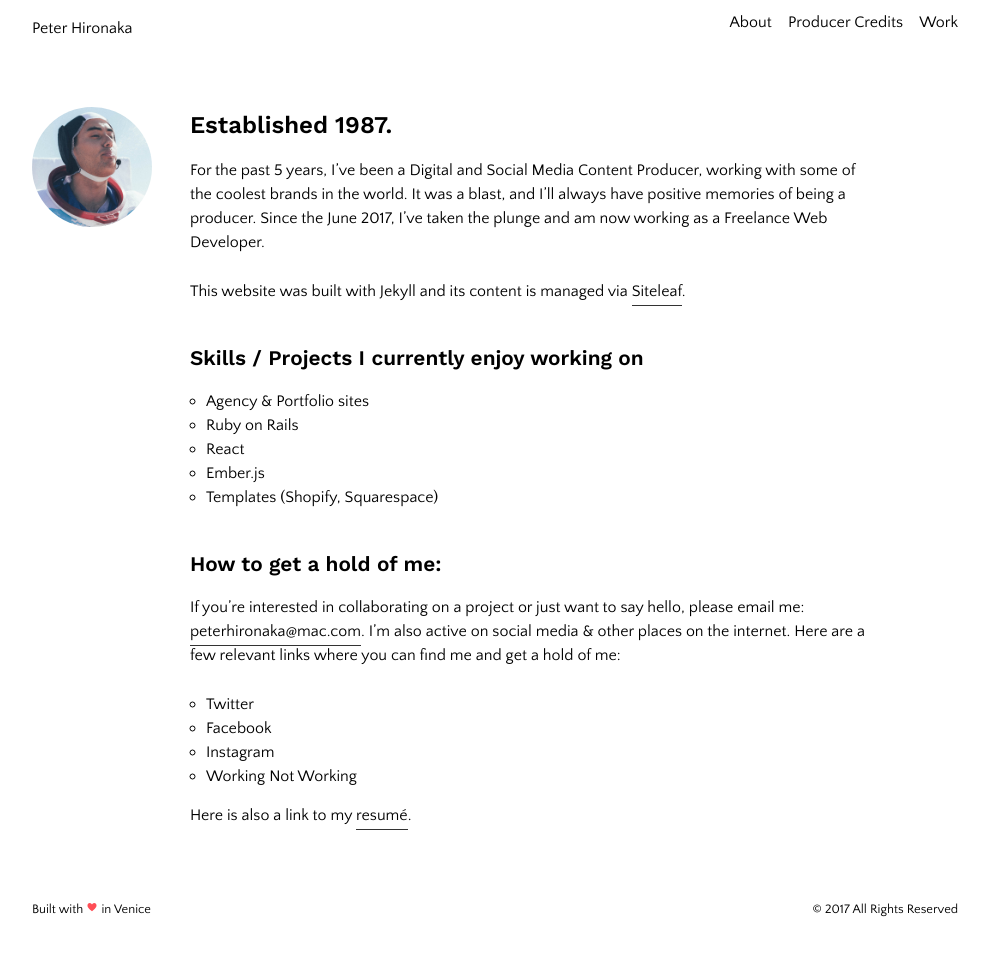
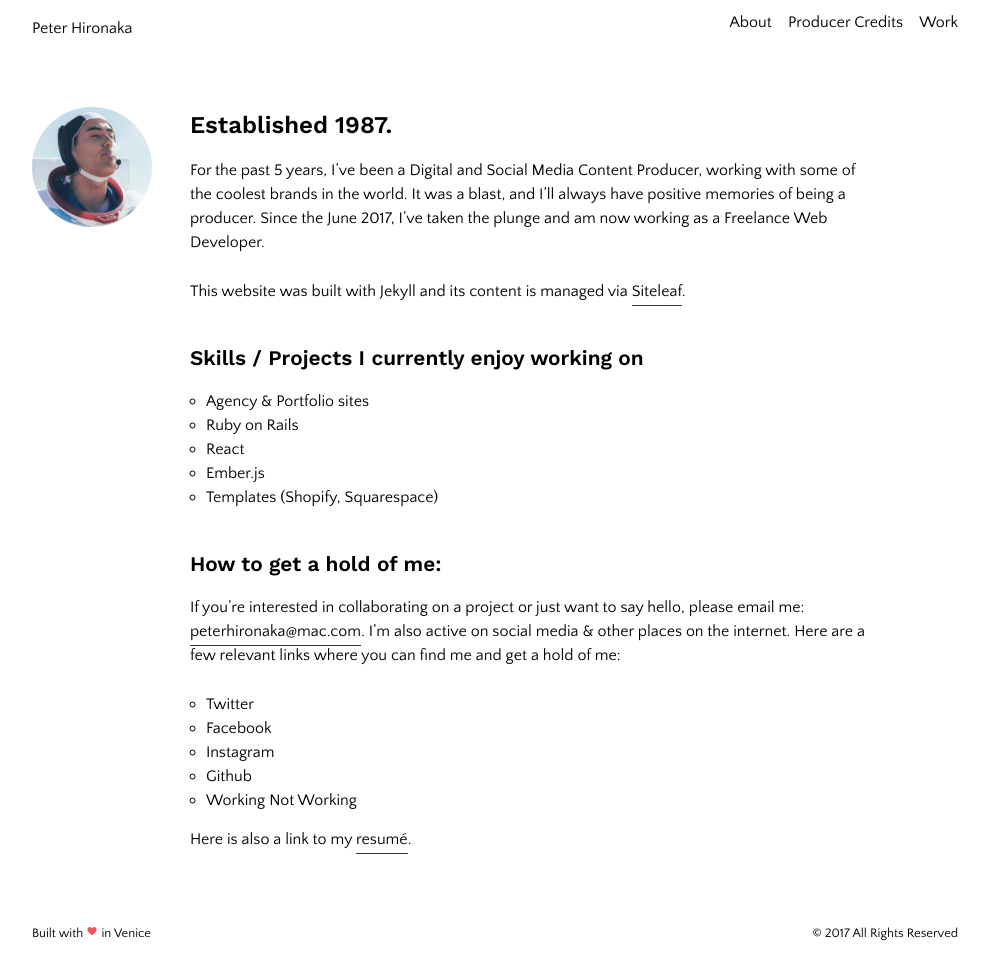
Before and after one commit to PHironaka/p-hironaka, a Jekyll site: the page built from information.md, in a window 1280 px wide. Shown: the whole page, without its empty margins (145-1134 px from the left). Built offline with Jekyll 4.4.1, drawn with Linux system fonts in a browser that asks for light colours; nearby versions of some CDN libraries; library files that are not in the unit come from our copies; a script that is not in the unit is left out; before the commit the page ends 935 px from its top, so only the background shows below that.

Commit message:
Updated Information

```diff
--- a/information.md
+++ b/information.md
@@ -30,6 +30,7 @@ If you're interested in collaborating on a project or just want to say hello, pl
 - [Twitter](https://twitter.com/peterhironaka)
 - [Facebook](https://facebook.com/peterhironaka)
 - [Instagram](https://instagram.com/peterhironaka)
+- [Github](https://github.com/PHironaka)
 - [Working Not Working](https://workingnotworking.com/peterhironaka)
 
 Here is also a link to my [resumé](/resume).
```
